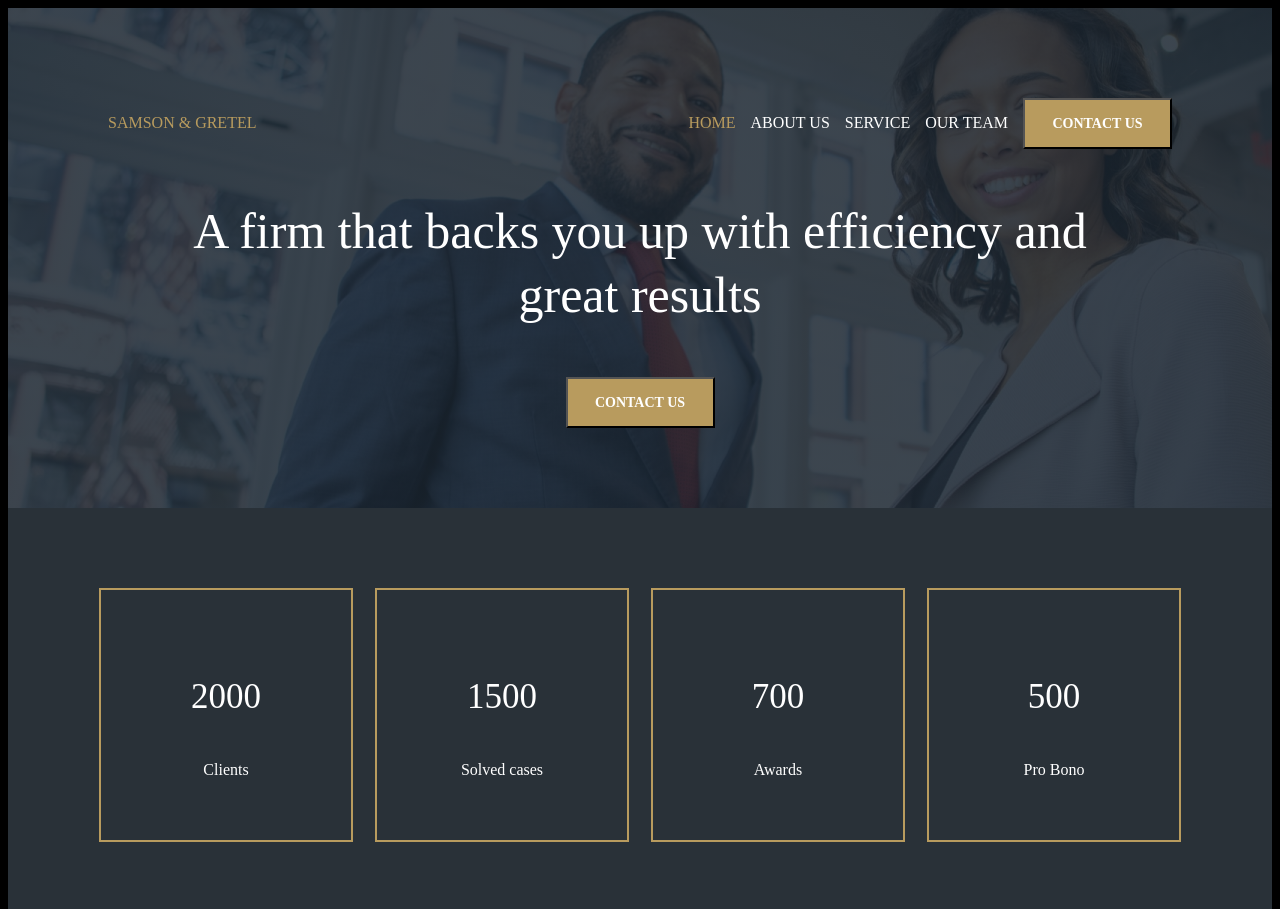
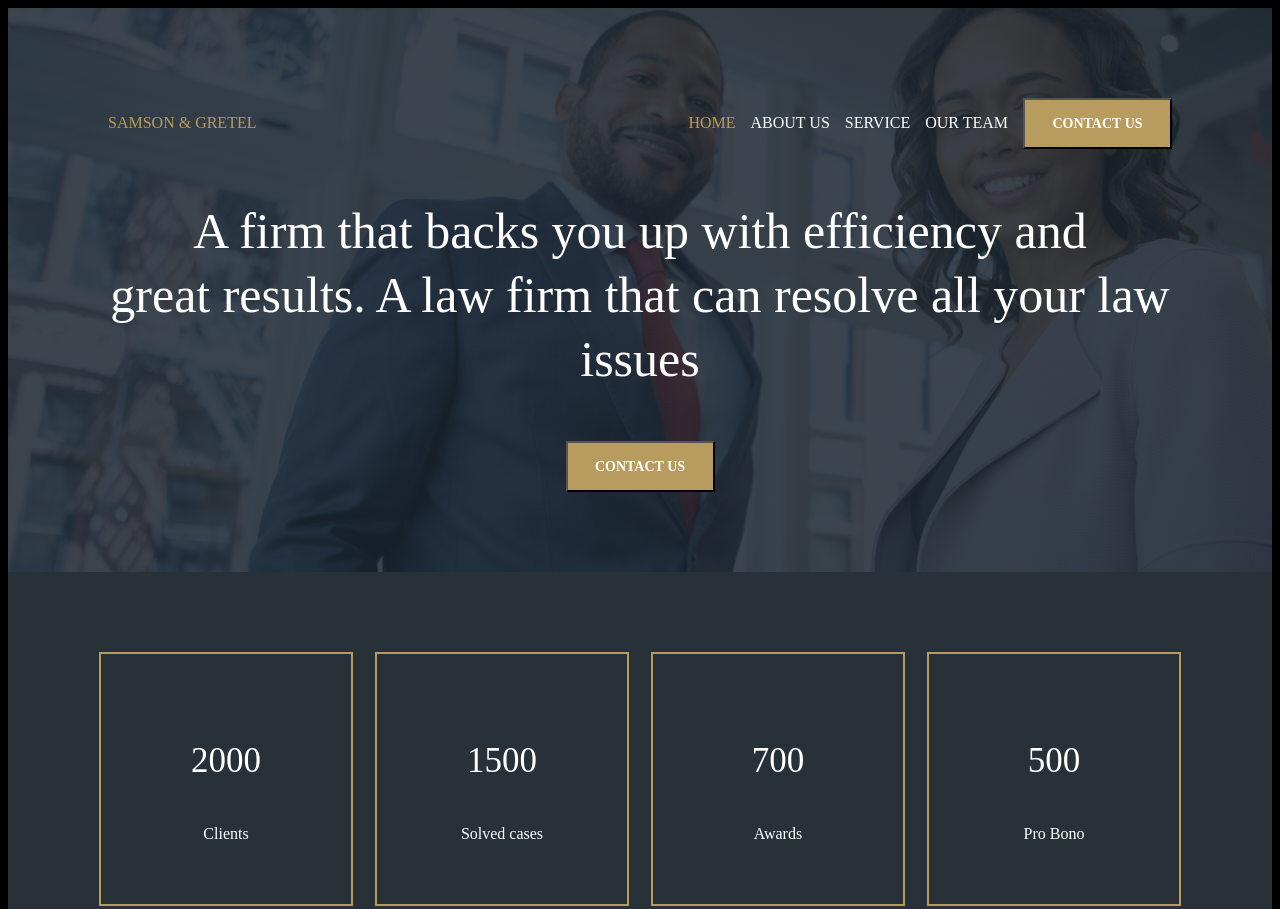
Before and after one commit to Suliyat-Ajoke/law-firm, a plain HTML site: page index.html in a window 1280 px wide. Shown: the top 909 px of the page. Drawn offline with Linux system fonts and the light colour scheme.

Commit message:
Updated index file

```diff
--- a/index.html
+++ b/index.html
@@ -24,7 +24,7 @@
 
         </nav>
         <div class="text">
-          <p class="tex"> A firm that backs you up with efficiency and<br> great results</p>
+          <p class="tex"> A firm that backs you up with efficiency and<br> great results. A law firm that can resolve all your law issues</p>
           <button class="button">CONTACT US</button>
         </div>
 
```
Also changed, not shown: 1 other file.
